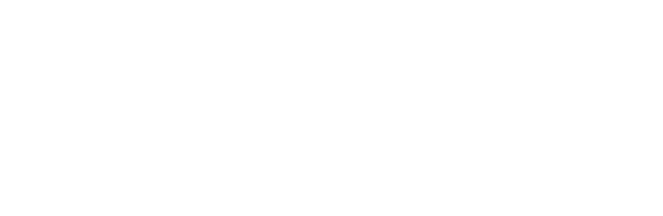
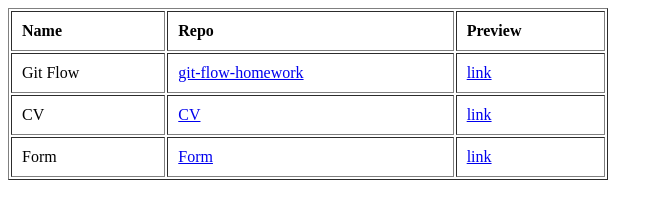
Before and after one commit to SlavaAndreievvvv/merge-homeworks, a plain HTML site: page index.html in a window 1280 px wide. Shown: the whole page, without its empty margins (0-663 px from the left). Drawn offline with Linux system fonts and the light colour scheme.

Commit message:
🚧 table

```diff
--- a/index.html
+++ b/index.html
@@ -5,6 +5,50 @@
     <meta http-equiv="X-UA-Compatible" content="IE=edge" />
     <meta name="viewport" content="width=device-width, initial-scale=1.0" />
     <title>table</title>
+    <base target="_blank" />
   </head>
-  <body></body>
+  <body>
+    <table width="600" border="1" cellspacing="2" cellpadding="10">
+      <thead align="left">
+        <tr>
+          <th>Name</th>
+          <th>Repo</th>
+          <th>Preview</th>
+        </tr>
+      </thead>
+      <tbody>
+        <tr>
+          <td>Git Flow</td>
+          <td>
+            <a href="https://github.com/SlavaAndreievvvv/git-flow-homework"
+              >git-flow-homework</a
+            >
+          </td>
+          <td>
+            <a href="https://slavaandreievvvv.github.io/git-flow-homework/"
+              >link</a
+            >
+          </td>
+        </tr>
+        <tr>
+          <td>CV</td>
+          <td>
+            <a href="https://github.com/SlavaAndreievvvv/cv">CV</a>
+          </td>
+          <td>
+            <a href="https://slavaandreievvvv.github.io/cv/">link</a>
+          </td>
+        </tr>
+        <tr>
+          <td>Form</td>
+          <td>
+            <a href="https://github.com/SlavaAndreievvvv/form">Form</a>
+          </td>
+          <td>
+            <a href="https://slavaandreievvvv.github.io/form/">link</a>
+          </td>
+        </tr>
+      </tbody>
+    </table>
+  </body>
 </html>
```
Also changed, not shown: 1 other file.
